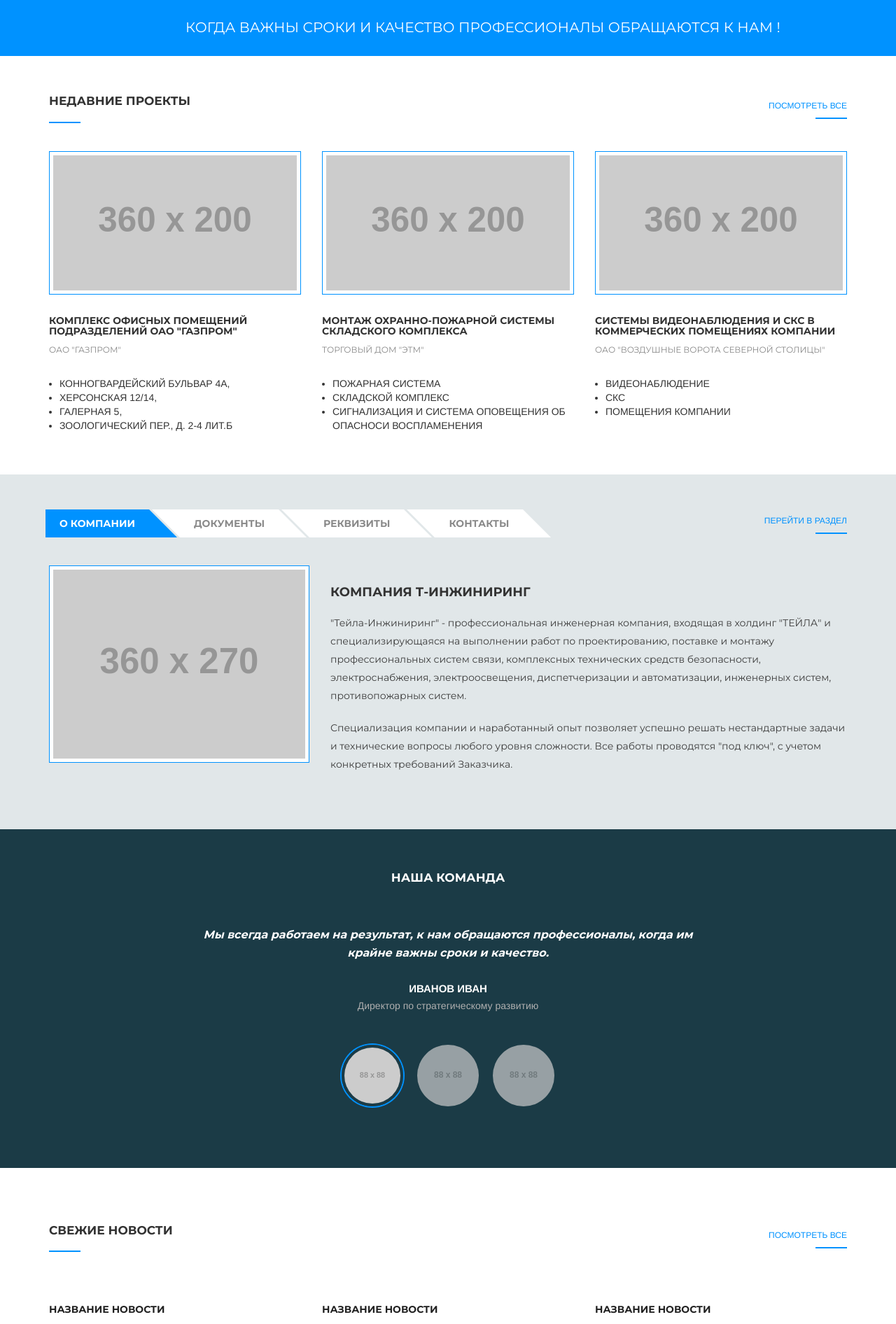
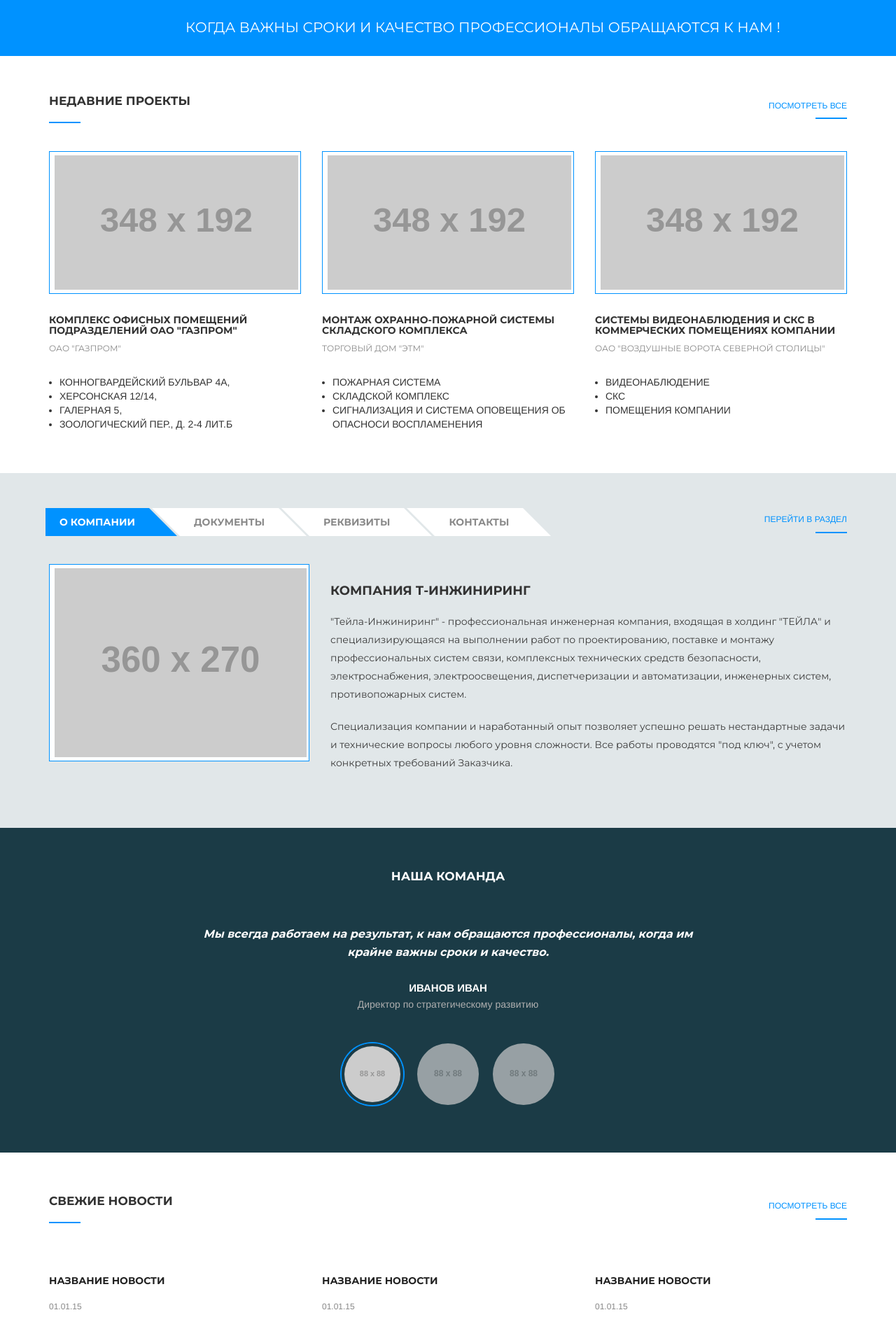
Before and after one commit to mmasterenko/tngr, a Django app: page / in a window 1280 px wide. Shown: the part 615-2507 px from the top of the page at 70% size. Run offline with Django 3.2, Linux system fonts and the light colour scheme; grey boxes labelled with a size stand in for pictures from a placeholder-image service; some libraries are stand-ins or nearby versions; some web fonts are replaced.

Commit message:
main page completed

```diff
--- a/static_dir_dev/css/innovation.css
+++ b/static_dir_dev/css/innovation.css
@@ -56,7 +56,7 @@ body.homepage-5 {
   padding-left: 20px;
 }
 section {
-  padding: 80px 0;
+  padding: 60px 0;
 }
 p {
   font-family: 'Montserrat', sans-serif;
@@ -939,7 +939,7 @@ nav.responsive-menu a {
 }
 footer {
   /*background-image: url(../images/footer-bg.jpg);*/
-  padding: 50px 0px;
+  padding: 60px 0px;
   background-color: #303030;
 }
 footer h2 {
@@ -2352,9 +2352,7 @@ section.full-width .section-heading .line-dec {
   }
 }
 .services .service-item img {
-  width: 100%;
-  padding: 5px;
-  border: 1px solid #0092ff;
+  /*width: 100%;*/
 }
 .services .service-item h4 {
   margin-top: 30px;
@@ -3290,12 +3288,12 @@ section.full-width .section-heading .line-dec {
   background: #fff;
 }
 #tabs-info .tab-content img {
-  max-width: 100%;
-  float: left;
-  margin-right: 30px;
-  border: 1px solid #0092ff;
-  padding: 5px;
-  background-color: #fff;
+  /*max-width: 100%;*/
+  /*float: left;*/
+  /*margin-right: 30px;*/
+  /*border: 1px solid #0092ff;*/
+  /*padding: 5px;*/
+  /*background-color: #fff;*/
 }
 @media (max-width: 991px) {
   #tabs-info .tab-content img {
@@ -4070,3 +4068,47 @@ html[xmlns] .flexslider .slides {
 #sub-footer ul li:last-child {
   border-right: 1px solid #4d4d4d;
 }
+
+.fsi-frame-348x192 {
+  width: 360px;
+  height: 204px;
+  white-space: nowrap;
+  text-align: center;
+
+  border: 1px solid #0092ff;
+}
+.fsi-img-348x192 {
+  float: none;
+  clear: none;
+  margin: 0;
+  vertical-align: middle;
+  max-width: 348px;
+  max-height: 192px;
+}
+/* ----------------------------------------------- */
+.fsi-helper {
+  display: inline-block;
+  height: 100%;
+  vertical-align: middle;
+}
+/* ------------------------------------------------ */
+.fsi-frame-360x270 {
+  width: 372px;
+  height: 282px;
+  white-space: nowrap;
+  text-align: center;
+
+  border: 1px solid #0092ff;
+
+  float: left;
+  margin-right: 30px;
+  background-color: white;
+}
+.fsi-img-360x270 {
+  float: none;
+  clear: none;
+  margin: 0;
+  vertical-align: middle;
+  max-width: 360px;
+  max-height: 270px;
+}
--- a/tengApp/templates/tengApp/home.html
+++ b/tengApp/templates/tengApp/home.html
@@ -221,7 +221,10 @@
 						<div class="row">
 							<div class="col-md-4">
 								<div class="service-item">
-									<img src="http://placehold.it/360x200" alt="">
+                                    <div class="fsi-frame-348x192">
+                                        <span class="fsi-helper"></span>
+                                        <img class="fsi-img-348x192" src='http://placehold.it/348x192' alt="">
+                                    </div>
 									<h4>КОМПЛЕКС ОФИСНЫХ ПОМЕЩЕНИЙ ПОДРАЗДЕЛЕНИЙ ОАО "ГАЗПРОМ"</h4>
                                     <p>ОАО "ГАЗПРОМ"</p>
                                     <ul>
@@ -235,7 +238,10 @@
 							</div>
 							<div class="col-md-4">
 								<div class="service-item">
-									<img src="http://placehold.it/360x200" alt="">
+                                    <div class="fsi-frame-348x192">
+                                        <span class="fsi-helper"></span>
+                                        <img class="fsi-img-348x192" src='http://placehold.it/348x192' alt="">
+                                    </div>
 									<h4>МОНТАЖ ОХРАННО-ПОЖАРНОЙ СИСТЕМЫ СКЛАДСКОГО КОМПЛЕКСА</h4>
 									<p>ТОРГОВЫЙ ДОМ "ЭТМ"</p>
                                     <ul>
@@ -248,7 +254,10 @@
 							</div>
 							<div class="col-md-4">
 								<div class="service-item">
-									<img src="http://placehold.it/360x200" alt="">
+                                    <div class="fsi-frame-348x192">
+                                        <span class="fsi-helper"></span>
+                                        <img class="fsi-img-348x192" src='http://placehold.it/348x192' alt="">
+                                    </div>
 									<h4>СИСТЕМЫ ВИДЕОНАБЛЮДЕНИЯ И СКС В КОММЕРЧЕСКИХ ПОМЕЩЕНИЯХ КОМПАНИИ</h4>
 									<p>ОАО "ВОЗДУШНЫЕ ВОРОТА СЕВЕРНОЙ СТОЛИЦЫ"</p>
                                     <ul>
@@ -430,7 +439,10 @@
 
 								    <div class="tab-content">
 								        <div id="tab1" class="tab active">
-								        	<img src="http://placehold.it/360x270" alt="">
+                                            <div class="fsi-frame-360x270">
+                                                <span class="fsi-helper"></span>
+                                                <img class="fsi-img-360x270" src='http://placehold.it/360x270' alt="">
+                                            </div>
 								        	<div class="text-content">
 								        		<h2>КОМПАНИЯ Т-ИНЖИНИРИНГ</h2>
 								            	<p>"Тейла-Инжиниринг" - профессиональная инженерная компания, входящая в холдинг "ТЕЙЛА"
@@ -443,7 +455,10 @@
 								        	</div>
 								        </div>
 								        <div id="tab2" class="tab">
-								            <img src="http://placehold.it/360x270" alt="">
+								            <div class="fsi-frame-360x270">
+                                                <span class="fsi-helper"></span>
+                                                <img class="fsi-img-360x270" src='http://placehold.it/360x270' alt="">
+                                            </div>
 								        	<div class="text-content">
 								        		<h2>ДОКУМЕНТЫ</h2>
 								            	<p>"Тейла-Инжиниринг" - профессиональная инженерная компания, входящая в холдинг "ТЕЙЛА"
@@ -456,7 +471,10 @@
 								        	</div>
 								        </div>
 								        <div id="tab3" class="tab">
-								            <img src="http://placehold.it/360x270" alt="">
+								            <div class="fsi-frame-360x270">
+                                                <span class="fsi-helper"></span>
+                                                <img class="fsi-img-360x270" src='http://placehold.it/360x270' alt="">
+                                            </div>
 								        	<div class="text-content">
 								        		<h2>РЕКВИЗИТЫ</h2>
 								            	<p>"Тейла-Инжиниринг" - профессиональная инженерная компания, входящая в холдинг "ТЕЙЛА"
@@ -469,7 +487,10 @@
 								        	</div>
 								        </div>
 								        <div id="tab4" class="tab">
-								            <img src="http://placehold.it/360x270" alt="">
+								            <div class="fsi-frame-360x270">
+                                                <span class="fsi-helper"></span>
+                                                <img class="fsi-img-360x270" src='http://placehold.it/360x270' alt="">
+                                            </div>
 								        	<div class="text-content">
 								        		<h2>КОНТАКТЫ</h2>
 								            	<p>"Тейла-Инжиниринг" - профессиональная инженерная компания, входящая в холдинг "ТЕЙЛА"
```
